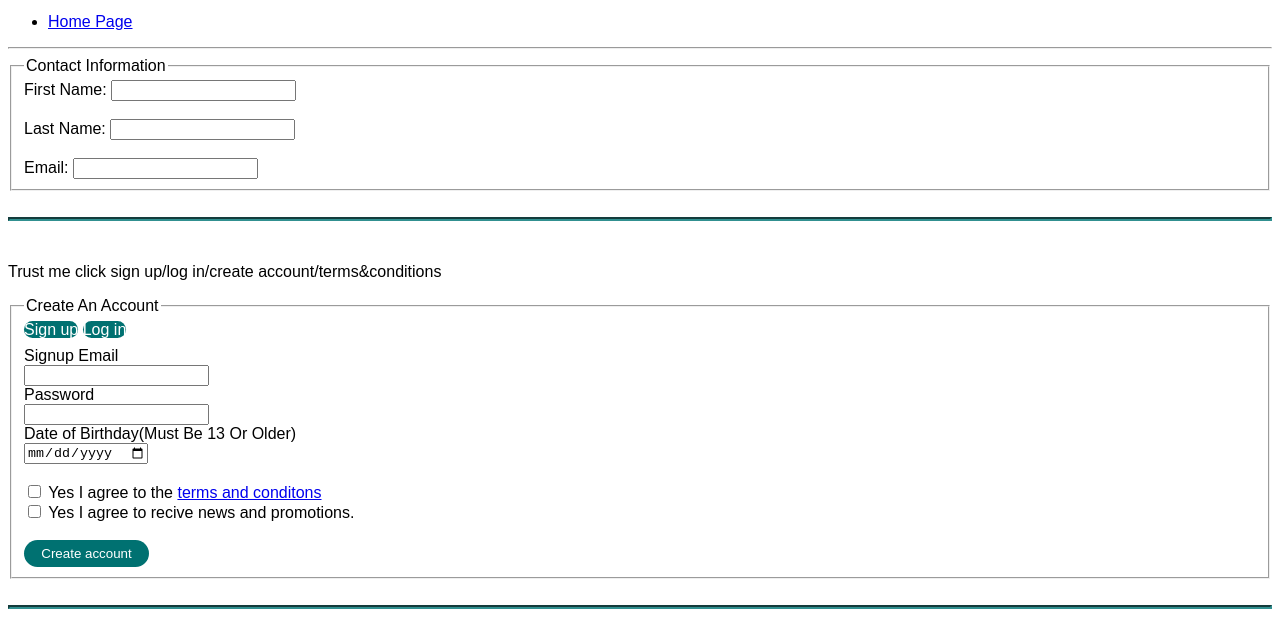
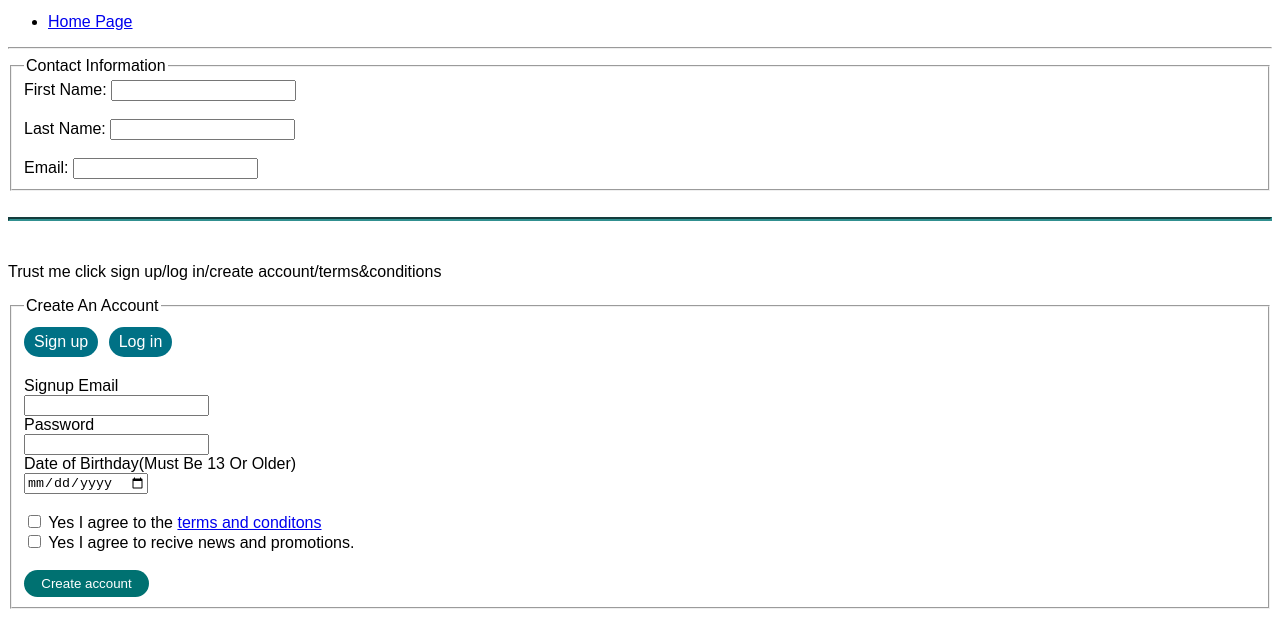
Before and after one commit to KrrishTyagi1/web-project-1-fname, a plain HTML site: page forms.html in a window 1280 px wide. Shown: the part 149-781 px from the top of the page. Drawn offline with Linux system fonts and the light colour scheme.

Commit message:
Finish form

```diff
--- a/forms.html
+++ b/forms.html
@@ -24,7 +24,7 @@
         margin: 6px 6px 12px 0;
         background: #007185;
         color: #fff;
-        border-radius: 4px;
+        border-radius: 20px;
         cursor: pointer;
       }
       .hide-radio:checked label {
@@ -179,10 +179,12 @@
             name="mode"
             class="hide-radio"
             checked />
-          <label for="mode-signup" class="button">Sign up</label>
+          <label for="mode-signup" class="btn" class="signandlog"
+            >Sign up</label
+          >
 
           <input type="radio" id="mode-login" name="mode" class="hide-radio" />
-          <label for="mode-login" class="button">Log in</label>
+          <label for="mode-login" class="btn">Log in</label>
 
           <section id="signup" class="panel">
             <label for="signupemai">Signup Email<br /></label>
```
